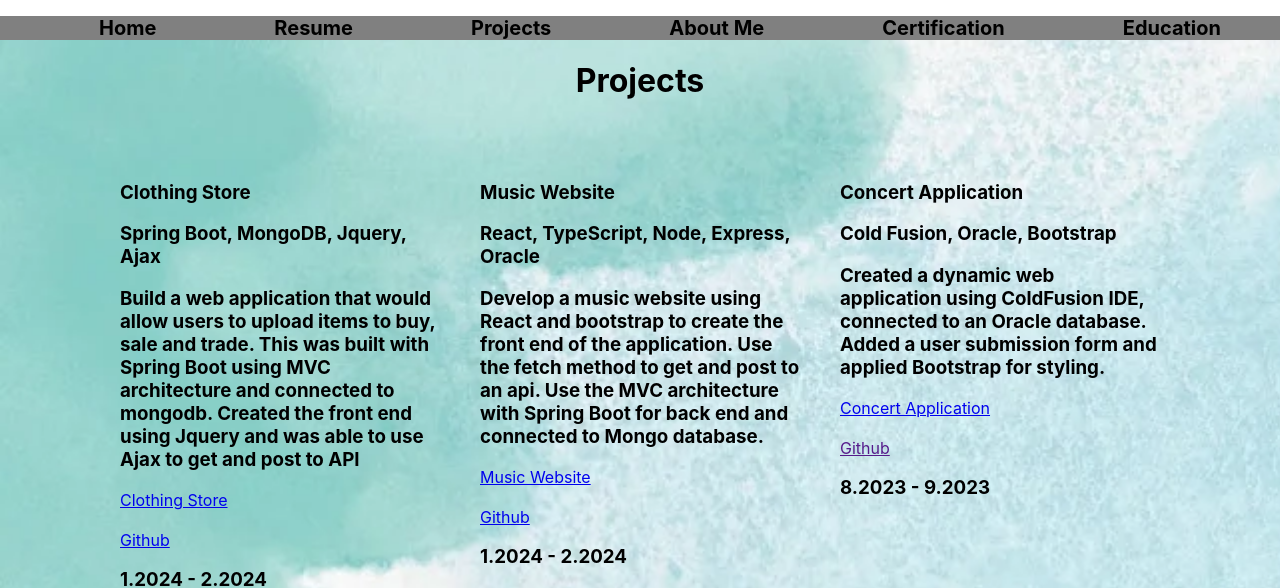
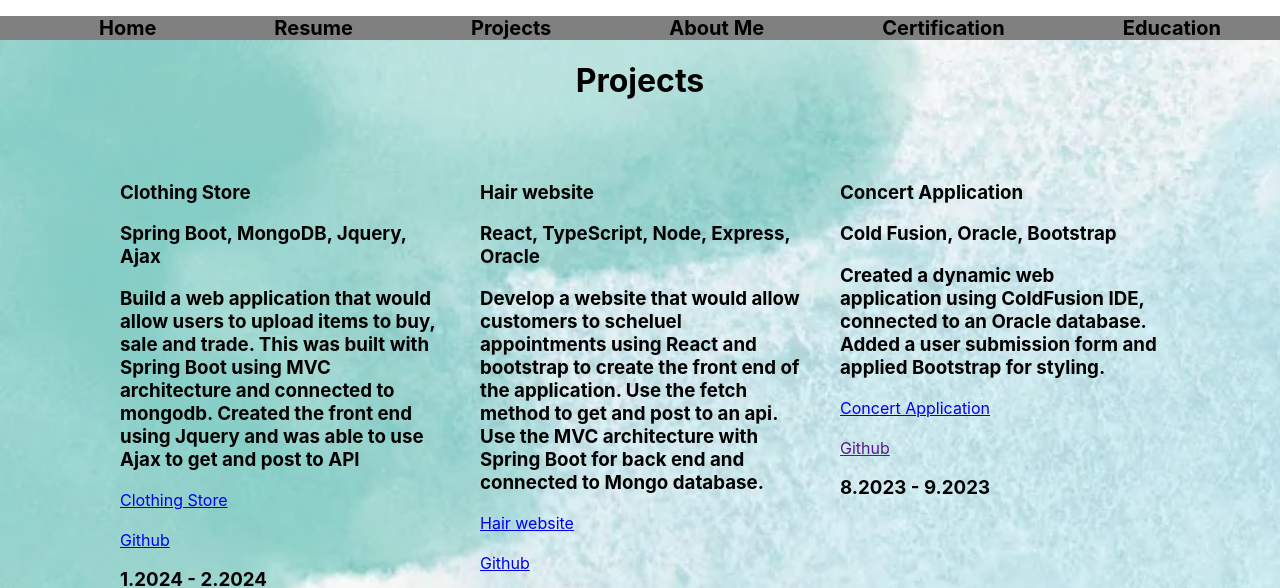
Before and after one commit to mtravers1/MyPortfolio, a React (Create React App) app: page /projects in a window 1280 px wide. Shown: the top 588 px of the page. Built offline with nearby package versions, Linux system fonts and the light colour scheme.

Commit message:
work in progress

```diff
--- a/src/projects.js
+++ b/src/projects.js
@@ -12,11 +12,11 @@ const Projects = ()=>{
         startdate:1.2024,
         enddate:2.2024},
 
-        {id:1, name:"Music Website",
+        {id:1, name:"Hair website",
 tools:"React, TypeScript, Node, Express, Oracle",
-description:"Develop a music website using React and bootstrap to create the front end of the application. Use the fetch method to get and post to an api. Use the MVC architecture with Spring Boot for back end and connected to Mongo database.",
-link:"https://main.d2xjolnkyvfvhf.amplifyapp.com/",
-git:"https://github.com/mtravers1/MyusicNew",
+description:"Develop a website that would allow customers to scheluel appointments using React and bootstrap to create the front end of the application. Use the fetch method to get and post to an api. Use the MVC architecture with Spring Boot for back end and connected to Mongo database.",
+link:"https://main.d338kcxg1rgr6b.amplifyapp.com/",
+git:"https://github.com/mtravers1/HairStylist",
 startdate:1.2024,
 enddate:2.2024},
 // {id:1, name:"Configuring a Network",
```
